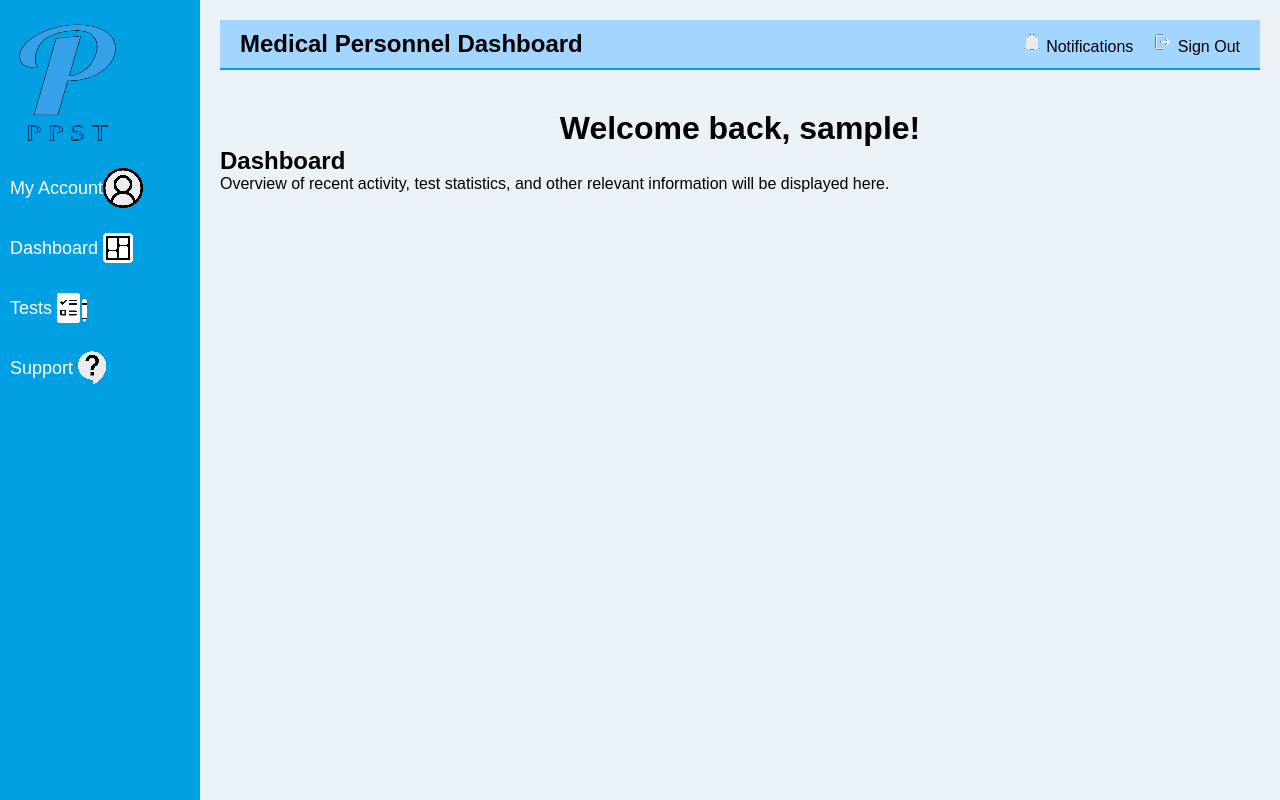
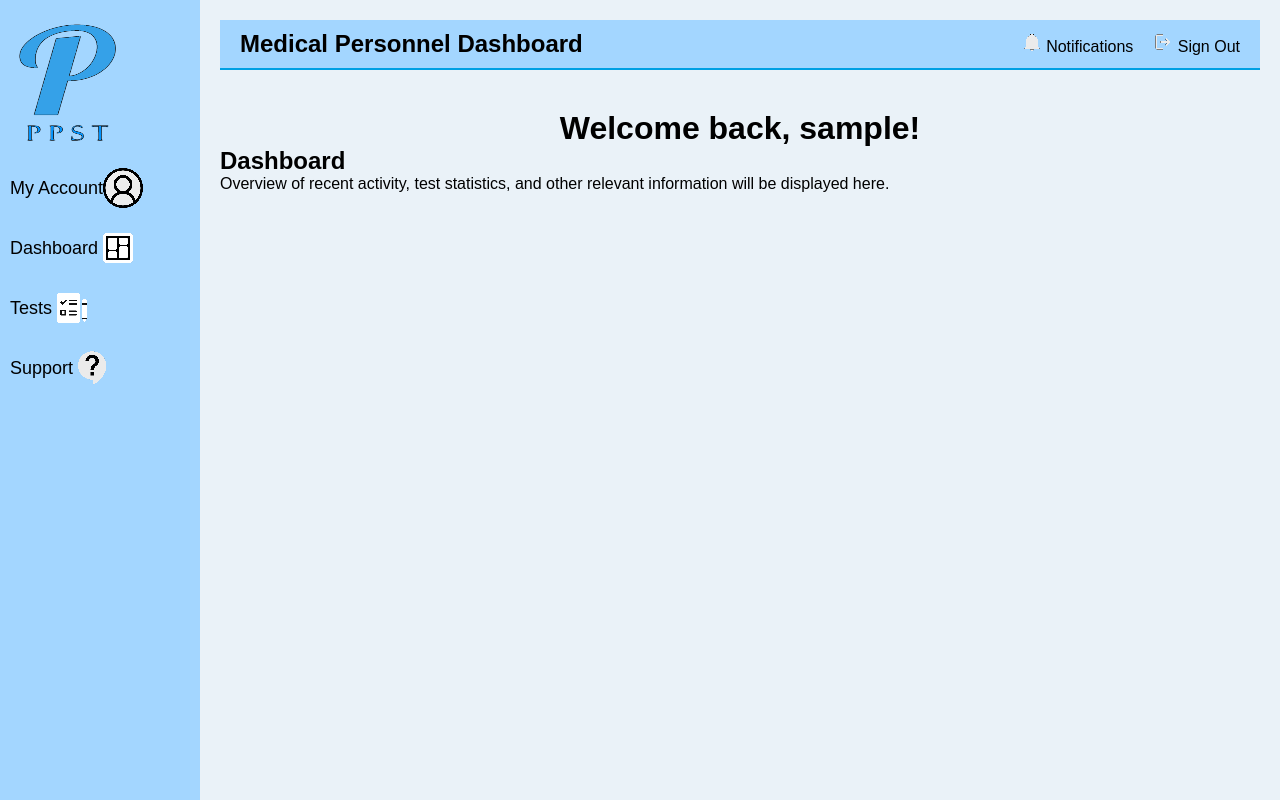
Before and after one commit to defulv86/Team-Senior-Project, a Django app: page /dashboard/ in a window 1280 px wide. Run offline with Django 5.2, Linux system fonts and the light colour scheme; the visitor is signed in with stand-in values (Sample User, id 1); parts of the project's set-up code (start-up, migrations or seed data) failed here and were passed over; some libraries are stand-ins or nearby versions.

Commit message:
Color changes to side bar text and background

```diff
--- a/ppst/website/static/css/dashboard.css
+++ b/ppst/website/static/css/dashboard.css
@@ -24,7 +24,8 @@ body {
     left: 0;
     width: 200px;
     height: 100vh; /* Full height of the viewport */
-    background-color: #00a0e3;
+    /*background-color: #00a0e3;  changed 11/4*/
+    background-color: #a3d6ff;
     display: flex;
     flex-direction: column;
     padding-top: 20px;
@@ -53,7 +54,8 @@ body {
 
 .sidebar .menu li a {
     text-decoration: none;
-    color: white;
+    /*color: white; changed 11/4*/
+    color: #000;
     display: flex;
     align-items: center;
     font-size: 18px;
```
